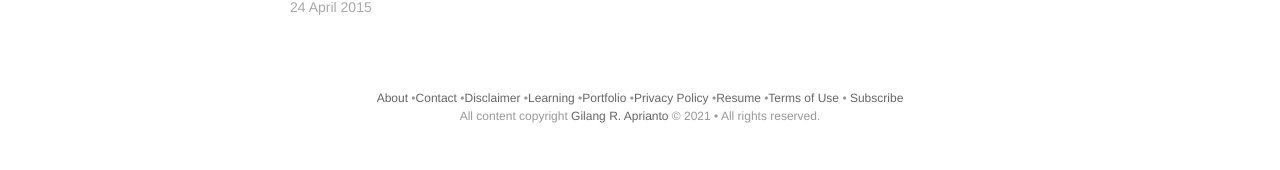
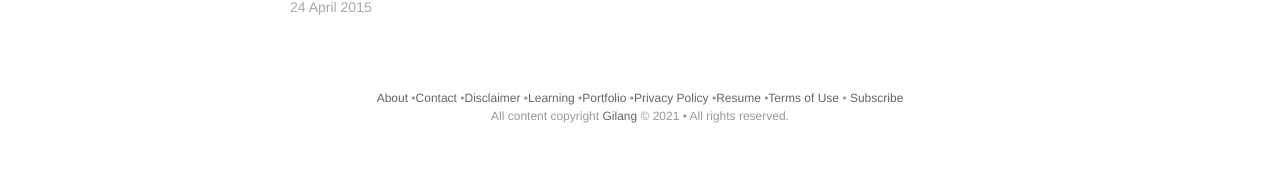
Before and after one commit to gizipp/gizipp.com, a Jekyll site: the page built from index.html, in a window 1280 px wide. Shown: the part 1416-1586 px from the top of the page. Built offline with Jekyll 4.4.1, drawn with Linux system fonts in a browser that asks for light colours; the list of posts is cut into pages by our own code.

Commit message:
Update _config.yml

```diff
--- a/_config.yml
+++ b/_config.yml
@@ -9,7 +9,7 @@ permalink: /:title
 url: 'https://gizipp.com' # the base hostname & protocol for your site
 paginate:	1000 # The number of posts to show per page on your homepage
 
-name: 'Gilang R. Aprianto'
+name: 'Gilang'
 bio: >
   FullStack JAMStack entuasiast.
 author_image: "/assets/images/author.jpg"
```
